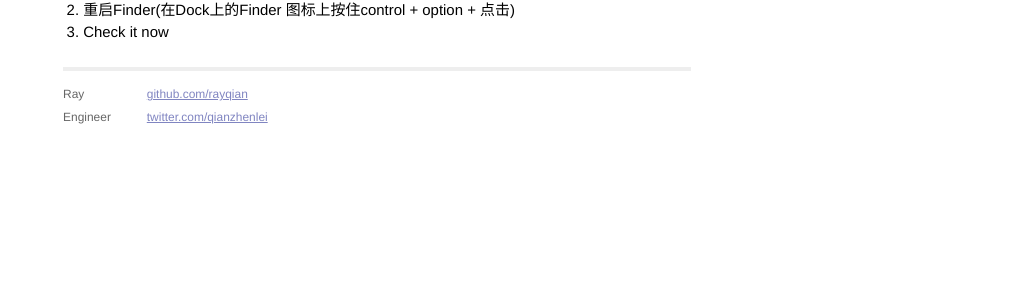
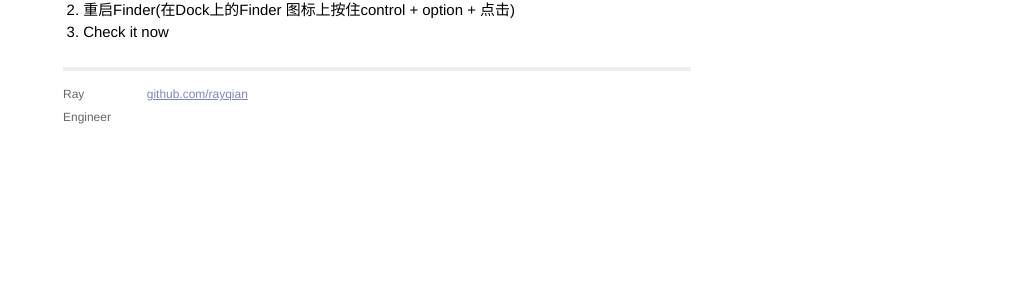
Before and after one commit to fxxkscript/rayqian.github.com, a Jekyll site: the page built from _posts/2013-02-24-fix-duplicate-item-on-open-with-list-in-max-os-x.md, in a window 1280 px wide. Shown: the part 220-522 px from the top of the page, without its empty margins (263-1280 px from the left). Built offline with Jekyll 4.4.1, drawn with Linux system fonts in a browser that asks for light colours; Markdown is read by kramdown in place of the engine named in the settings.

Commit message:
Update default.html

```diff
--- a/_layouts/default.html
+++ b/_layouts/default.html
@@ -33,7 +33,6 @@
             <div class="contact">
               <p>
                 <a href="https://github.com/rayqian">github.com/rayqian</a><br />
-                <a href="https://twitter.com/qianzhenlei">twitter.com/qianzhenlei</a><br />
               </p>
             </div>
           </div>
```
